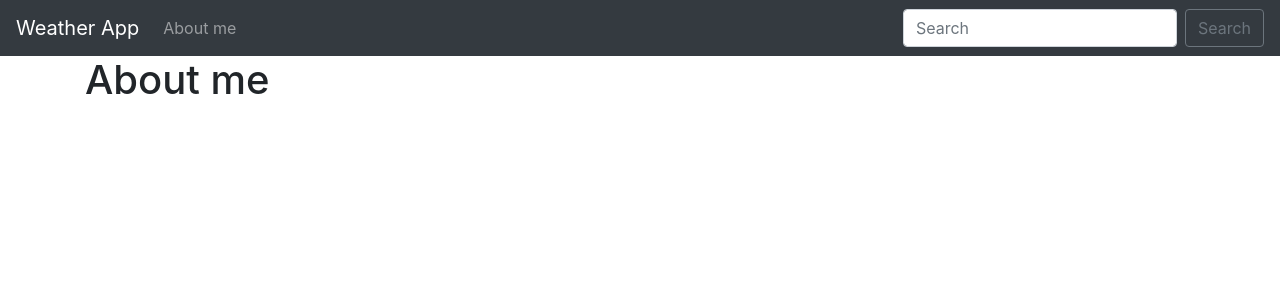
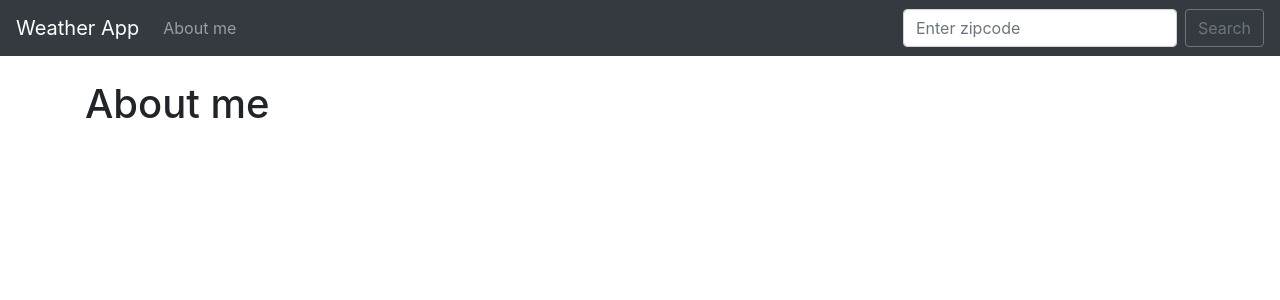
Before and after one commit to Kali422/DjangoWeatherTut, a Django app: page /about in a window 1280 px wide. Shown: the top 300 px of the page. Run offline with Django 3.2, Linux system fonts and the light colour scheme; some libraries are stand-ins or nearby versions.

Commit message:
Added colors and zipcode search

```diff
--- a/lookup/templates/base.html
+++ b/lookup/templates/base.html
@@ -10,6 +10,33 @@
           integrity="sha384-Vkoo8x4CGsO3+Hhxv8T/Q5PaXtkKtu6ug5TOeNV6gBiFeWPGFN9MuhOf23Q9Ifjh" crossorigin="anonymous">
 
     <title>Hello, world!</title>
+
+    <style>
+        .good {
+            background-color: #0C0;
+        }
+
+        .moderate {
+            background-color: #FFFF00;
+        }
+
+        .usg {
+            background-color: #FF9900;
+        }
+
+        .unhealthy {
+            background-color: #FF0000;
+        }
+
+        .veryunhealthy {
+            background-color: #990066;
+        }
+
+        .hazardous {
+            background-color: #660000;
+        }
+
+    </style>
 </head>
 <body>
 
@@ -26,12 +53,15 @@
                 <a class="nav-link" href="{% url 'about' %}">About me</a>
             </li>
         </ul>
-        <form class="form-inline my-2 my-lg-0">
-            <input class="form-control mr-sm-2" type="search" placeholder="Search" aria-label="Search">
+        <form action="{% url 'home' %}" class="form-inline my-2 my-lg-0" method="POST">
+            {% csrf_token %}
+            <input name="zipcode" class="form-control mr-sm-2" type="search" placeholder="Enter zipcode"
+                   aria-label="Search">
             <button class="btn btn-outline-secondary my-2 my-sm-0" type="submit">Search</button>
         </form>
     </div>
 </nav>
+<br/>
 <div class="container">
     {% block content %}
 
--- a/lookup/views.py
+++ b/lookup/views.py
@@ -1,10 +1,67 @@
 from django.shortcuts import render
+
 
 # Create your views here.
 # This is views
 
 def home(request):
-    return render(request, 'home.html', {})
+    import json, requests
+
+    if request.method == "POST":
+        zipcode = request.POST['zipcode']
+        api_request = requests.get(
+            "http://www.airnowapi.org/aq/forecast/zipCode/?format=application/json&zipCode=" + zipcode + "&distance=5&API_KEY=F4F232C9-A2C1-41FA-BAF0-CA014E6B118F")
+
+        try:
+            api = json.loads(api_request.content)
+        except Exception as e:
+            api = "Error..."
+
+        if api[0]['Category']['Name'] == 'Good':
+            category_color = "good"
+
+        elif api[0]['Category']['Name'] == 'Moderate':
+            category_color = "moderate"
+        elif api[0]['Category']['Name'] == 'Unhealthy for Sensitive Groups':
+            category_color = "usg"
+        elif api[0]['Category']['Name'] == 'Unhealthy':
+            category_color = "unhealthy"
+        elif api[0]['Category']['Name'] == 'Very Unhealthy':
+            category_color = "veryunhealthy"
+        elif api[0]['Category']['Name'] == 'Hazardous':
+            category_color = "hazardous"
+
+        # http://www.airnowapi.org/aq/forecast/zipCode/?format=application/json&zipCode=20002&date=2020-02-06&distance=5&API_KEY=F4F232C9-A2C1-41FA-BAF0-CA014E6B118F
+
+        return render(request, 'home.html', {'api': api, 'category_color': category_color})
+
+    else:
+        api_request = requests.get(
+            "http://www.airnowapi.org/aq/forecast/zipCode/?format=application/json&zipCode=20002&date=2020-02-06&distance=5&API_KEY=F4F232C9-A2C1-41FA-BAF0-CA014E6B118F")
+
+        try:
+            api = json.loads(api_request.content)
+        except Exception as e:
+            api = "Error..."
+
+        if api[0]['Category']['Name'] == 'Good':
+            category_color = "good"
+
+        elif api[0]['Category']['Name'] == 'Moderate':
+            category_color = "moderate"
+        elif api[0]['Category']['Name'] == 'Unhealthy for Sensitive Groups':
+            category_color = "usg"
+        elif api[0]['Category']['Name'] == 'Unhealthy':
+            category_color = "unhealthy"
+        elif api[0]['Category']['Name'] == 'Very Unhealthy':
+            category_color = "veryunhealthy"
+        elif api[0]['Category']['Name'] == 'Hazardous':
+            category_color = "hazardous"
+
+        # http://www.airnowapi.org/aq/forecast/zipCode/?format=application/json&zipCode=20002&date=2020-02-06&distance=5&API_KEY=F4F232C9-A2C1-41FA-BAF0-CA014E6B118F
+
+        return render(request, 'home.html', {'api': api, 'category_color': category_color})
+
 
 def about(request):
     return render(request, 'about.html', {})
```
Also changed, not shown: lookup/templates/home.html (+17 -1 lines).
